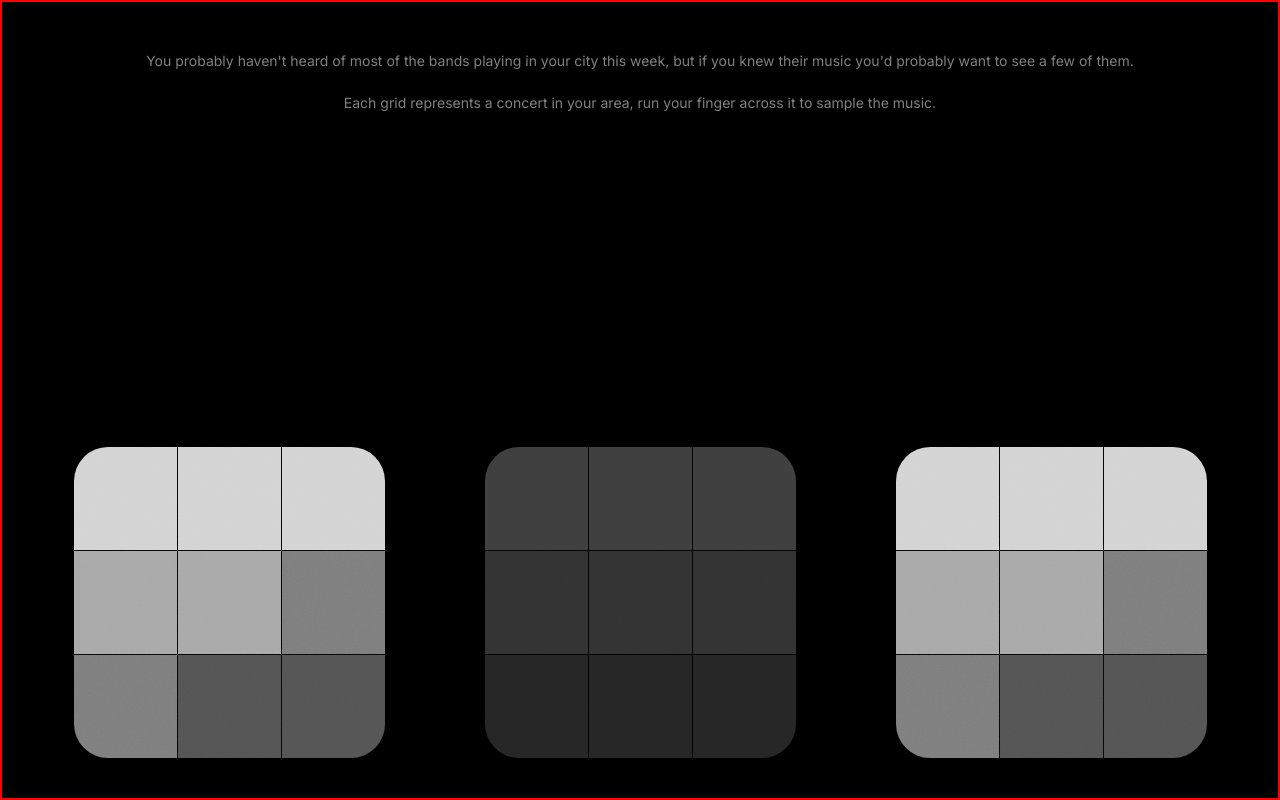
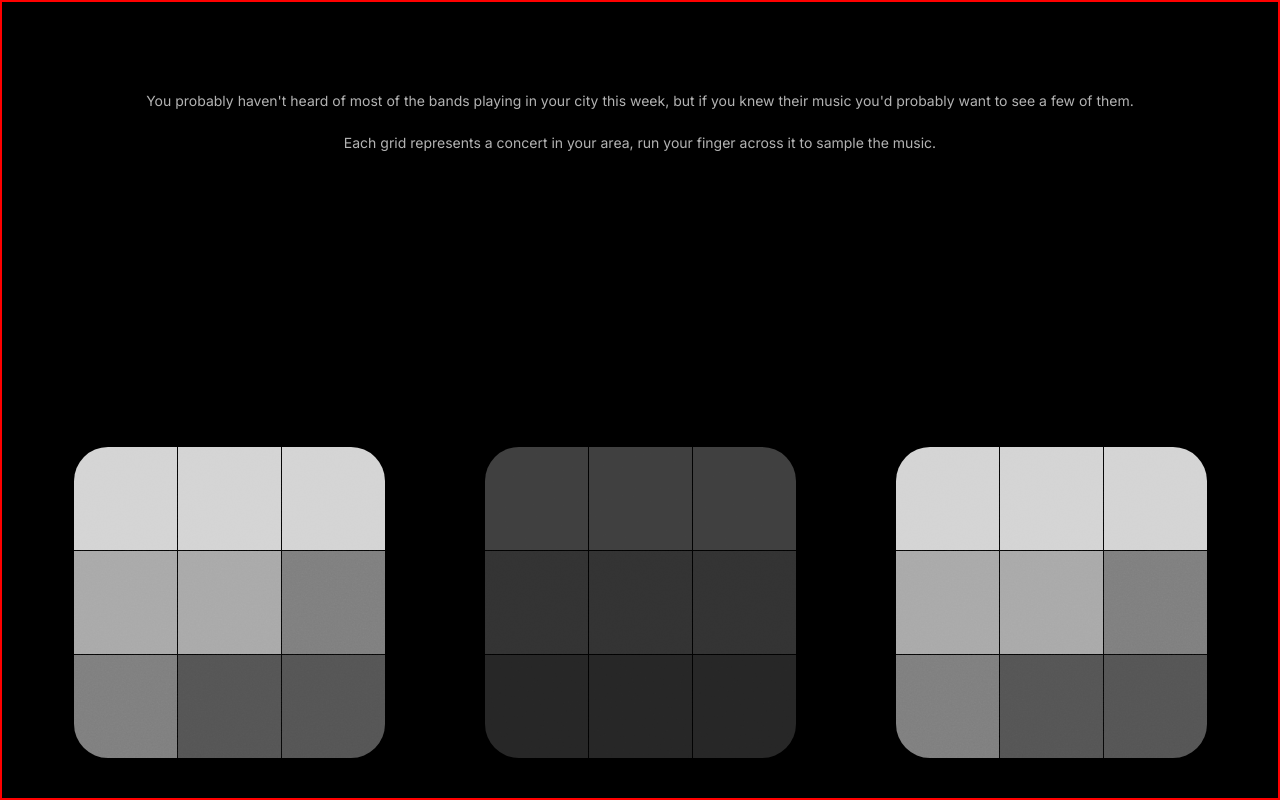
Before and after one commit to danielnaca/concerts, a Next.js app: page / in a window 1280 px wide. Built offline with nearby package versions, Linux system fonts and the light colour scheme.

Commit message:
Intro text 40px lower, 70% opacity
Co-Authored-By: Claude Sonnet 4.6 <noreply@anthropic.com>

```diff
--- a/components/ConcertView.tsx
+++ b/components/ConcertView.tsx
@@ -301,9 +301,9 @@ export default function ConcertView({ concerts }: { concerts: Concert[] }) {
       {/* Intro text */}
       <div
         className="absolute left-6 right-6 pointer-events-none"
-        style={{ top: 48, zIndex: 20, opacity: hasInteracted ? 0 : 1, transition: 'opacity 0.6s ease' }}
+        style={{ top: 88, zIndex: 20, opacity: hasInteracted ? 0 : 1, transition: 'opacity 0.6s ease' }}
       >
-        <p style={{ color: 'rgba(255,255,255,0.5)', fontSize: 14, lineHeight: 1.5, textAlign: 'center' }}>
+        <p style={{ color: 'rgba(255,255,255,0.7)', fontSize: 14, lineHeight: 1.5, textAlign: 'center' }}>
           You probably haven't heard of most of the bands playing in your city this week, but if you knew their music you'd probably want to see a few of them.<br /><br />Each grid represents a concert in your area, run your finger across it to sample the music.
         </p>
       </div>
```
